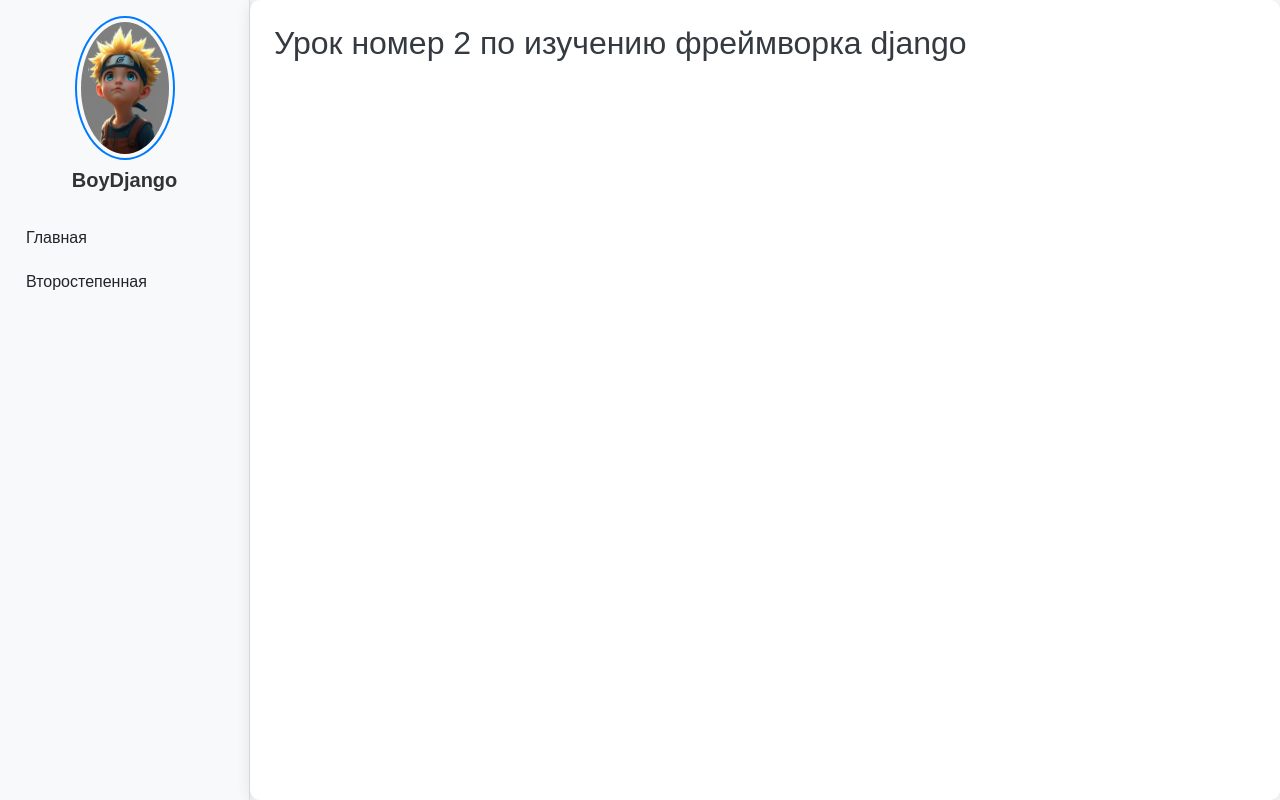
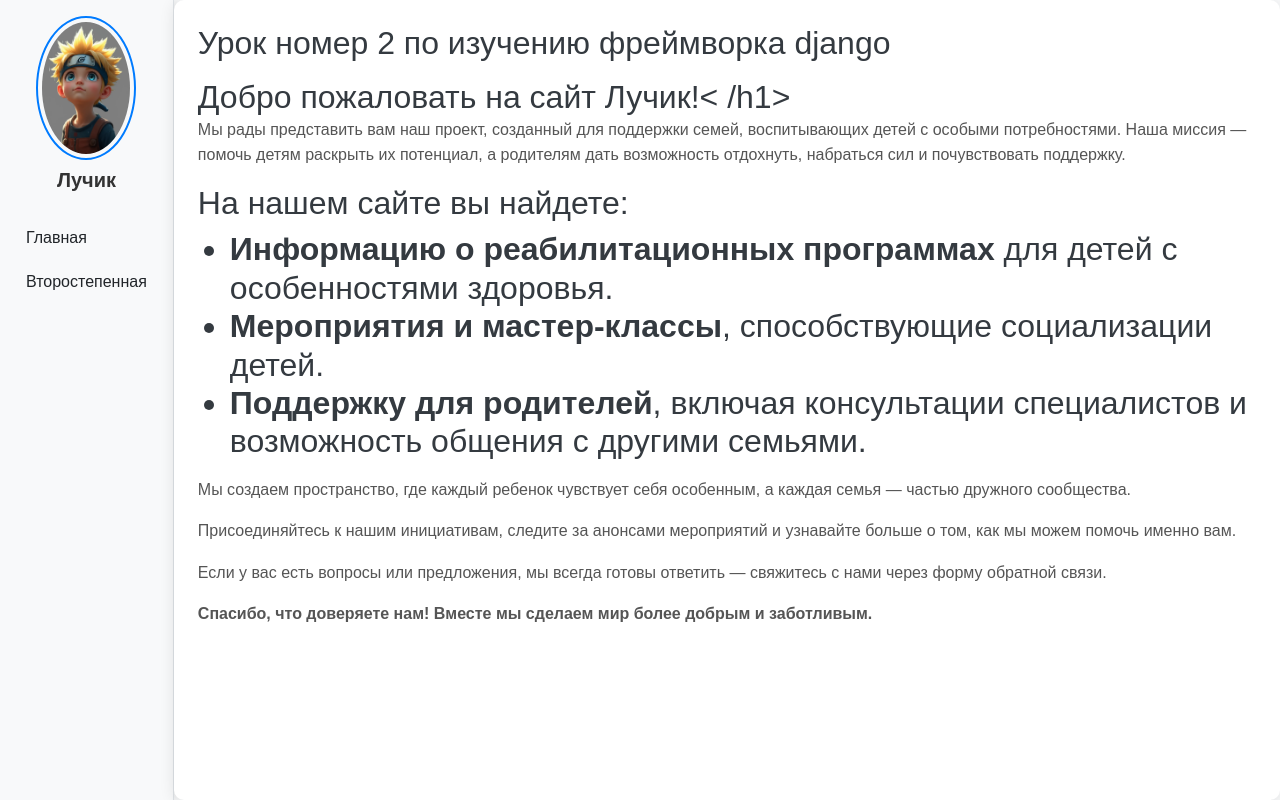
Before and after one commit to ElenaMGB/webDjProject, a Django app: page / in a window 1280 px wide. Run offline with Django 5.2, Linux system fonts and the light colour scheme.

Commit message:
add Переадресация на сайте способ1

```diff
--- a/ZeroCoder/main/templates/main/index.html
+++ b/ZeroCoder/main/templates/main/index.html
@@ -1,10 +1,32 @@
 {% extends 'main/layoute.html' %}
 
 {% block title %}
-    <title>Первая страница на django</title>
+    <title>Добро пожаловать на наш сайт!</title>
 {% endblock %}
 
 {% block content %}
 <!--    {% include 'main/nav.html' %}-->
     <h1>Урок номер 2 по изучению фреймворка django</h1>
+    <h1>Добро пожаловать на сайт {{caption}}!< /h1>
+<p>
+            Мы рады представить вам наш проект, созданный для поддержки семей, воспитывающих детей с особыми потребностями. Наша миссия — помочь детям раскрыть их потенциал, а родителям дать возможность отдохнуть, набраться сил и почувствовать поддержку.
+        </p>
+        <section>
+            <h2>На нашем сайте вы найдете:</h2>
+            <ul>
+                <li><strong>Информацию о реабилитационных программах</strong> для детей с особенностями здоровья.</li>
+                <li><strong>Мероприятия и мастер-классы</strong>, способствующие социализации детей.</li>
+                <li><strong>Поддержку для родителей</strong>, включая консультации специалистов и возможность общения с другими семьями.</li>
+            </ul>
+        </section>
+        <p>
+            Мы создаем пространство, где каждый ребенок чувствует себя особенным, а каждая семья — частью дружного сообщества.
+        </p>
+        <p>
+            Присоединяйтесь к нашим инициативам, следите за анонсами мероприятий и узнавайте больше о том, как мы можем помочь именно вам.
+        </p>
+        <p>
+            Если у вас есть вопросы или предложения, мы всегда готовы ответить — свяжитесь с нами через форму обратной связи.
+        </p>
+        <p><strong>Спасибо, что доверяете нам! Вместе мы сделаем мир более добрым и заботливым.</strong></p>
 {% endblock %}
--- a/ZeroCoder/main/templates/main/layoute.html
+++ b/ZeroCoder/main/templates/main/layoute.html
@@ -13,12 +13,12 @@
     <!-- Боковая панель -->
     <aside class="d-flex flex-column bg-light p-3 border-end" style="width: 250px; min-height: 100vh;">
         <div class="text-center mb-4">
-            <img src="{% static 'main/image/boy.png' %}" alt="мальчик" class="img-fluid rounded-circle mb-2" style="width: 100px;">
-            <h5 class="mb-0">BoyDjango</h5>
+            <img src="{% static 'main/image/boy.png' %}" alt="Лучик" class="img-fluid rounded-circle mb-2" style="width: 100px;">
+            <h5 class="mb-0">Лучик</h5>
         </div>
         <nav class="nav flex-column">
-            <a href="#" class="nav-link text-dark">Главная</a>
-            <a href="#" class="nav-link text-dark">Второстепенная</a>
+            <a href="{%url 'home' %}" class="nav-link text-dark">Главная</a>
+            <a href="{%url 'page2' %}" class="nav-link text-dark">Второстепенная</a>
         </nav>
     </aside>
 
--- a/ZeroCoder/main/urls.py
+++ b/ZeroCoder/main/urls.py
@@ -1,8 +1,14 @@
 from django.urls import path
 from . import views
 
-# для 1го урока
+# # для 1го урока
+# urlpatterns = [
+#     path('', views.index),
+#     path('new', views.new)
+# ]
+
+# для 2го урока
 urlpatterns = [
-    path('', views.index),
-    path('new', views.new),
+    path('', views.index, name='home'),
+    path('new', views.new, name='page2')
 ]
--- a/ZeroCoder/main/views.py
+++ b/ZeroCoder/main/views.py
@@ -5,7 +5,8 @@ def index(request):
     # строка для 1-го урока
     # return HttpResponse("<h1>Hello Elena! Это мой первый проект на Django</h1>")
     # строка для 2-го урока
-    return render (request, 'main/index.html')
+    # в контекст указываем название переменной, куда всё будет подставляться.
+    return render (request, 'main/index.html', {'caption':"Лучик"})
 
 
 def new(request):
```
